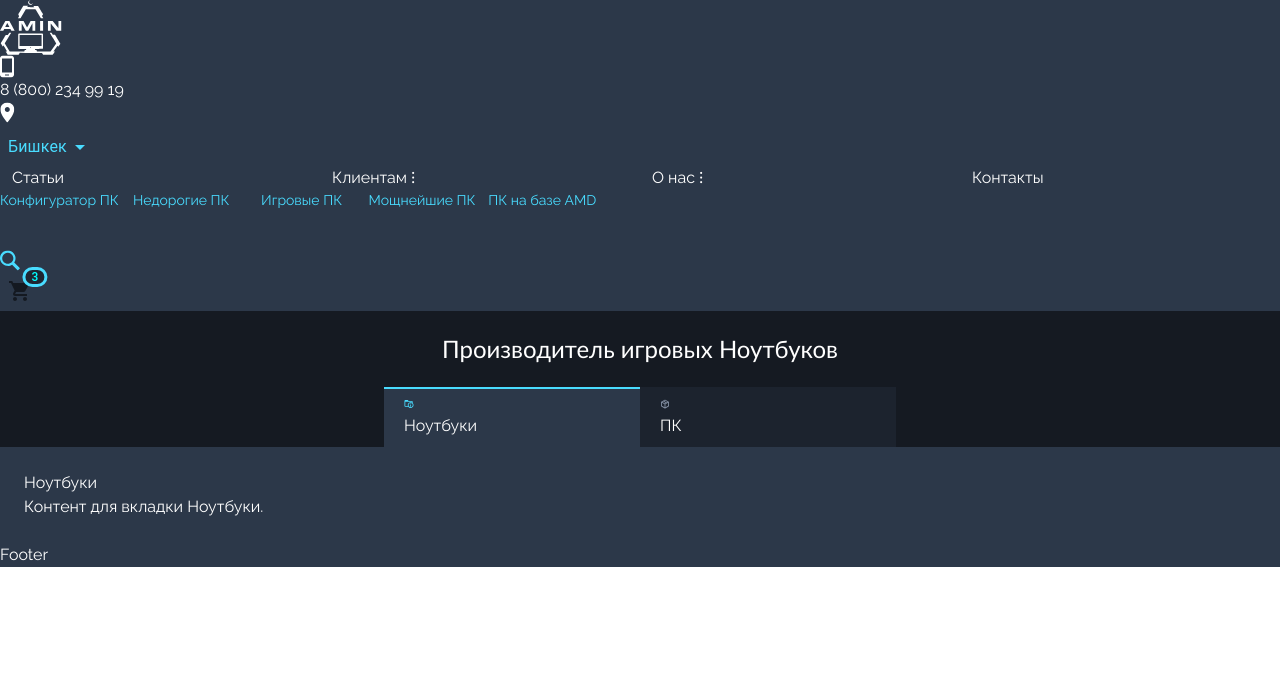
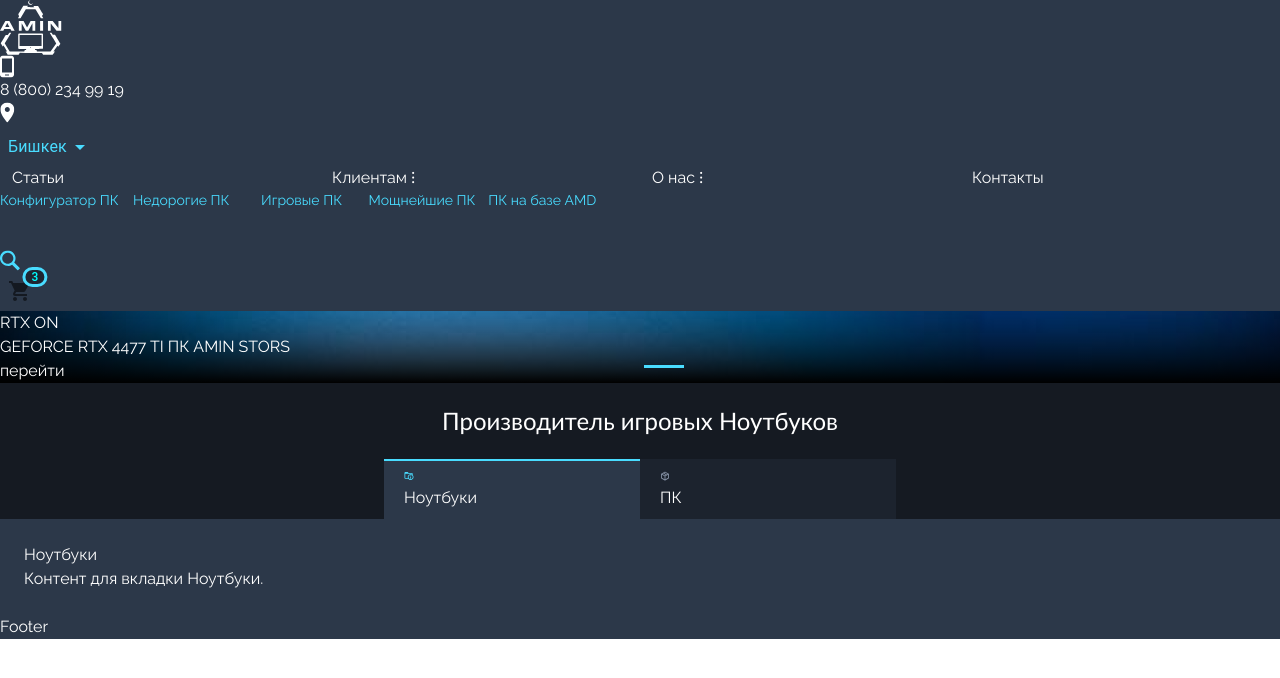
Before and after one commit to DI-RAIZEL09/Computer-Store, a React (Vite) app: page /client in a window 1280 px wide. Shown: the top 678 px of the page. Built offline with nearby package versions, Linux system fonts and the light colour scheme.

Commit message:
feature/Carusel

```diff
--- /dev/null
+++ b/src/Frontend/client/components/Carousel.jsx
@@ -0,0 +1,68 @@
+import { useRef } from 'react';
+import { Swiper, SwiperSlide } from 'swiper/react';
+import { Navigation, Autoplay, EffectFade, Pagination } from 'swiper/modules';
+
+import 'swiper/css';
+import 'swiper/css/pagination';
+import 'swiper/css/effect-fade';
+
+import "./Carusel.css"
+
+const slides = [
+    {
+        image: "assets/image/Carousel_1.png",
+        title: "RTX ON",
+        subtitle: "Ноутбуки и ПК",
+    },
+    {
+        image: "assets/image/Carousel_2.png",
+        title: "RTX ON",
+        subtitle: "GEFORCE RTX 4477 TI ПК AMIN STORS",
+    },
+];
+
+const Carousel = () => {
+    const lowerComponentRef = useRef(null);
+
+    const handleScrollToLowerComponent = () => {
+        if (lowerComponentRef.current) {
+            lowerComponentRef.current.scrollIntoView({ behavior: 'smooth' });
+        }
+    };
+
+    return (
+        <>
+            <div className="relative w-full h-[85vh]">
+                <Swiper
+                    navigation={true}
+                    autoplay={{ delay: 4000 }}
+                    loop={true}
+                    // effect={'fade'}
+                    // fadeEffect={{ crossFade: true }}
+                    pagination={{ clickable: true }}
+                    modules={[Navigation, Autoplay, EffectFade, Pagination]}
+                    className="mySwiper"
+                >
+                    {slides.map((slide, index) => (
+                        <SwiperSlide key={index} className="relative w-full h-[80vh] bg-cover bg-center bg-no-repeat shadow-lg
+                        sm:w-[640px]" style={{  backgroundImage: `linear-gradient(#0001, #000), url(${slide.image})`}}>
+                            <div className="absolute inset-0 flex items-center justify-start p-6 lg:p-16 sm:pl-[60px] lg:pl-[140px]
+                            ">
+                                <div className="text-white">
+                                    <h1 className="text-[#49DCFF] font-bold mb-4 text-[clamp(14px,2vw,20px)]">{slide.title}</h1>
+                                    <h2 className="font-normal mb-8 text-[clamp(24px,6vw,64px)] w-2/5">{slide.subtitle}</h2>
+                                    <button onClick={handleScrollToLowerComponent} className="text-black bg-[#49DCFF] text-lg font-medium rounded px-8 py-2 cursor-pointer">
+                                        перейти
+                                    </button>
+                                </div>
+                            </div>
+                        </SwiperSlide>
+                    ))}
+                </Swiper>
+            </div>
+            <div ref={lowerComponentRef} className="h-screen bg-gray-200"></div>
+        </>
+    );
+};
+
+export default Carousel;
--- /dev/null
+++ b/src/Frontend/client/components/Carusel.css
@@ -0,0 +1,12 @@
+.swiper-pagination-bullet {
+    width: 40px;
+    height: 3px;
+    background: transparent;
+    border-radius: 0;
+    margin: 0 5px;
+}
+
+.swiper-pagination-bullet-active {
+    background: #49DCFF;
+    border: none;
+}
--- a/src/Frontend/client/components/Header.jsx
+++ b/src/Frontend/client/components/Header.jsx
@@ -55,7 +55,7 @@
   const subMenuLinks = {'О нас ⁝': ['CompanyPage', 'FAQPage', 'ReviewsPage'],};
 
   return (
-    <div className='flex flex-col sticky top-0'>
+    <div className='flex flex-col sticky top-0 z-50'>
       <div className='flex flex-row items-center justify-between bg-[#212936] px-14 py-4'>
         <div className='flex flex-row items-center gap-14'>
           <Link to='HomePage' onClick={handleLogoClick}><img className='h-[50px] pl-[30px]' src={logo} alt="" /></Link>
--- a/src/Frontend/client/pages/HomePage.jsx
+++ b/src/Frontend/client/pages/HomePage.jsx
@@ -1,6 +1,7 @@
 import { useState } from 'react';
 import TabsUI from '../components/UI/TabsUI';
 import styled from 'styled-components';
+import Carousel from "../components/Carousel.jsx";
 
 const HomePage = () => {
   const [activeTab, setActiveTab] = useState(0);
@@ -16,6 +17,7 @@
 
   return (
     <div>
+      <Carousel />
       <TabsText>{headers[activeTab]}</TabsText>
       <TabsUI titles={titles} onTabChange={setActiveTab}>
         <div>
--- a/src/layout/AdminLayout.jsx
+++ b/src/layout/AdminLayout.jsx
@@ -17,7 +17,7 @@
   );
 };
 
-const BodyAdminLayout = styled('body')(() => ({
+const BodyAdminLayout = styled('div')(() => ({
   backgroundImage: "url('./assets/image/Keyboard.jpg')",
   backgroundRepeat: "no-repeat",
   backgroundSize: "cover",
@@ -28,7 +28,7 @@
   gridTemplateColumns: '15em 1fr',
   gridTemplateRows: '100dvh',
   color: "var(--bg-light)",
-  width: '1440px',
+  maxWidth: '1200px',
   margin: '0 auto',
   gap: '5px',
 }));
--- a/src/layout/ClientLayout.jsx
+++ b/src/layout/ClientLayout.jsx
@@ -15,13 +15,13 @@
   )
 }
 
-const BodyClientLayout = styled('body')(() => ({
+const BodyClientLayout = styled('div')(() => ({
   backgroundColor: "var(--bg-dark-blue)",
 }))
 
 const ClientLayoutContainer = styled('div')(() => ({
   color: "var(--bg-light)",
-  // width: '1440px',
+  maxWidth: '1440px',
   margin: '0 auto',
   backgroundColor: "var(--bg-dark-gray)",
 }))
```
Also changed, not shown: src/routes/Routes.jsx (+7 -4 lines), public/assets/image/Carousel_1.png (added), public/assets/image/Carousel_2.png (added).
